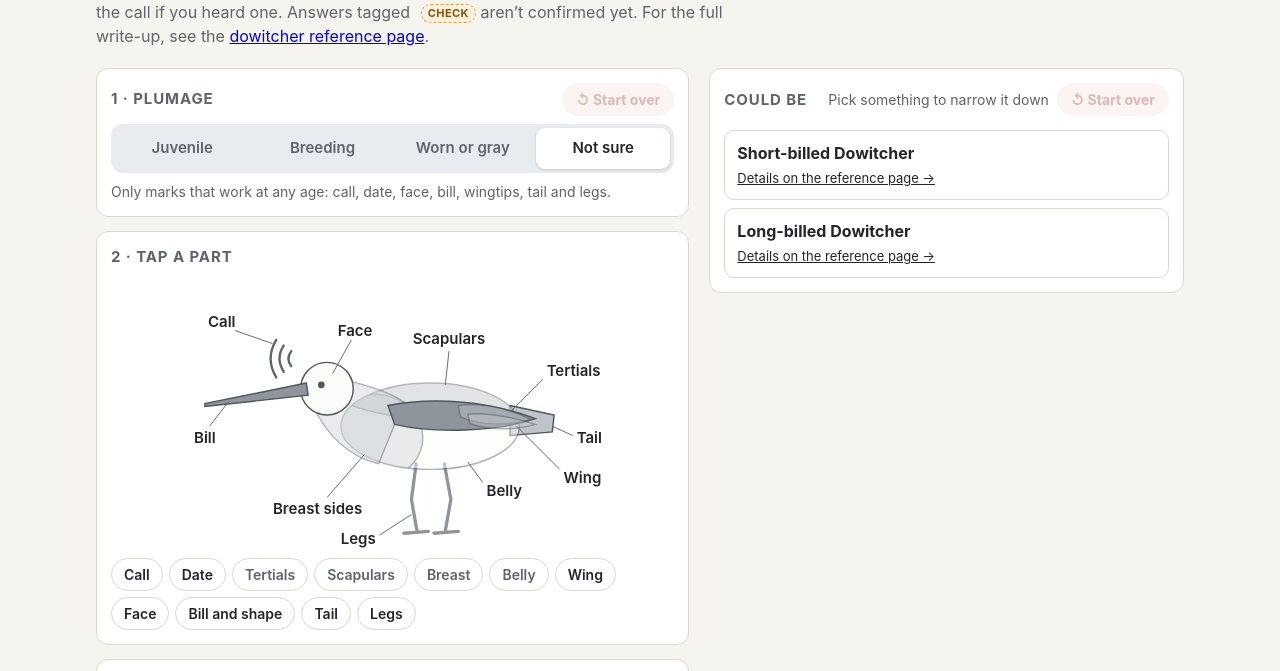
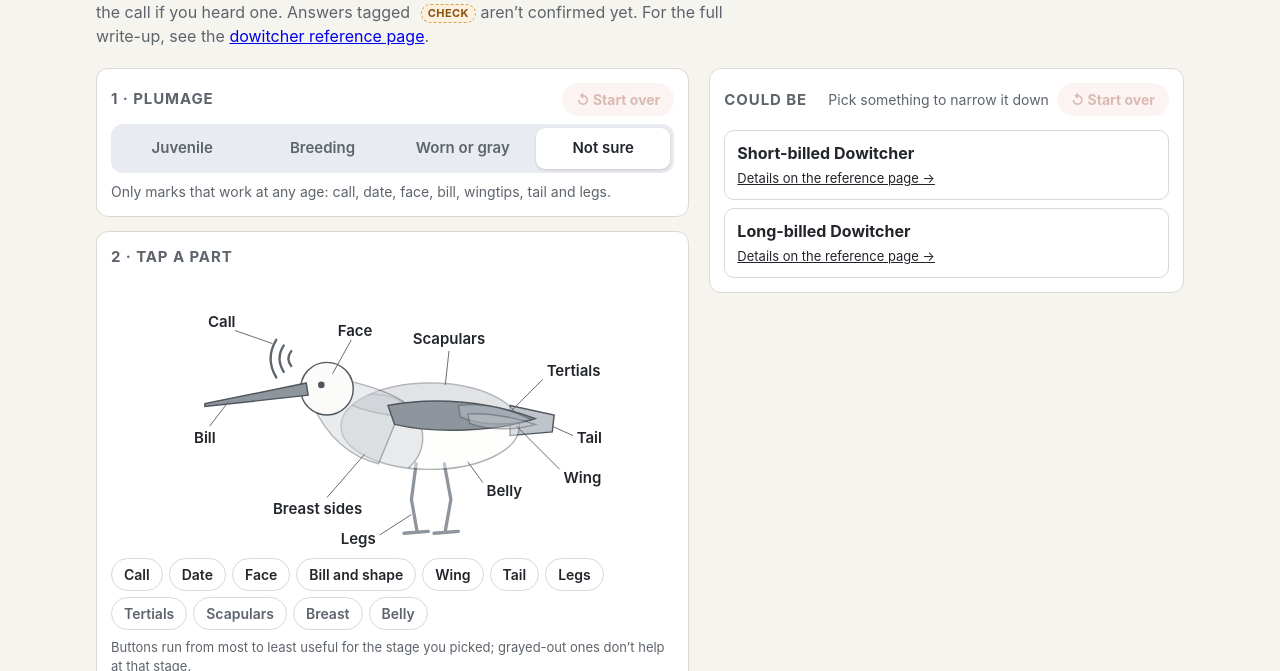
Before and after one commit to kevinripka-uiowa/bird-identify, a plain HTML site: page dowitchers-picker.html in a window 1280 px wide. Shown: the part 129-800 px from the top of the page. Drawn offline with Linux system fonts and the light colour scheme.

Commit message:
Order picker buttons by usefulness per stage
Stages can set their own button order, buttons that don't help at the
chosen stage move to the end, and a note under the buttons says so.
Per-stage orders for dowitchers, terns and ducks; underwing moved up
for small gulls.

Co-Authored-By: Claude Opus 5.5 <noreply@anthropic.com>

```diff
--- a/dowitchers-picker.html
+++ b/dowitchers-picker.html
@@ -310,10 +310,10 @@
   Picker({
     species: SPECIES,
     stages: [
-      { id: 'juv',    label: 'Juvenile',     name: 'Juvenile',          hint: 'Crisp, fresh, neatly patterned feathers, buffy or gray below with no orange. Mid-August to November.' },
-      { id: 'spring', label: 'Breeding',     name: 'Breeding adult',    hint: 'Fresh, bright orange below with crisp patterns. April–May.' },
-      { id: 'worn',   label: 'Worn or gray', name: 'Worn or gray adult', hint: 'Faded, patchy orange (July–Sept) or plain gray nonbreeding.' },
-      { id: 'unsure', label: 'Not sure',     name: 'Any plumage',       hint: 'Only marks that work at any age: call, date, face, bill, wingtips, tail and legs.' }
+      { id: 'juv',    label: 'Juvenile', qOrder: ['call', 'tertials', 'scapulars', 'wing', 'breast', 'face', 'date', 'bill', 'tail', 'legs'],     name: 'Juvenile',          hint: 'Crisp, fresh, neatly patterned feathers, buffy or gray below with no orange. Mid-August to November.' },
+      { id: 'spring', label: 'Breeding', qOrder: ['call', 'scapulars', 'belly', 'breast', 'wing', 'date', 'face', 'bill', 'tail', 'legs'],     name: 'Breeding adult',    hint: 'Fresh, bright orange below with crisp patterns. April–May.' },
+      { id: 'worn',   label: 'Worn or gray', qOrder: ['call', 'date', 'scapulars', 'breast', 'wing', 'face', 'bill', 'tail', 'legs'], name: 'Worn or gray adult', hint: 'Faded, patchy orange (July–Sept) or plain gray nonbreeding.' },
+      { id: 'unsure', label: 'Not sure', qOrder: ['call', 'date', 'face', 'bill', 'wing', 'tail', 'legs'],     name: 'Any plumage',       hint: 'Only marks that work at any age: call, date, face, bill, wingtips, tail and legs.' }
     ],
     defaultStage: 'unsure',
     partToQ: PART_TO_Q, qOrder: Q_ORDER, qNames: Q_NAMES,
--- a/picker.css
+++ b/picker.css
@@ -74,6 +74,7 @@
   .chipbtn[aria-pressed="true"] { border-color: var(--hi-line); box-shadow: 0 0 0 1px var(--hi-line) inset; background: var(--hi-soft); }
   .chipbtn.answered::after { content: " ✓"; color: var(--yes); }
   .chipbtn.na { color: var(--muted); }
+  .chipnote { color: var(--muted); font-size: 13px; margin: 8px 0 0; }
 
   /* Question panel */
   .q h3 { font-size: 18px; margin: 0 0 4px; }
--- a/picker.js
+++ b/picker.js
@@ -74,12 +74,24 @@
     svg.querySelectorAll('.label').forEach(function (l) { l.addEventListener('click', function () { openQ(l.dataset.q); }); });
 
     var chipRow = document.getElementById('partchips');
+    var chips = {};
     cfg.qOrder.forEach(function (q) {
       var b = el('button', 'chipbtn', cfg.qNames[q]);
       b.type = 'button'; b.dataset.q = q;
       b.addEventListener('click', function () { openQ(q); });
-      chipRow.appendChild(b);
+      chips[q] = b; chipRow.appendChild(b);
     });
+    var chipNote = el('p', 'chipnote', hasStages ? 'Buttons run from most to least useful for the stage you picked; grayed-out ones don’t help at that stage.' : 'Buttons run from most to least useful.');
+    chipRow.parentNode.insertBefore(chipNote, chipRow.nextSibling);
+    // Chips follow the stage's own order if it has one; parts that don't help at this stage go last
+    function orderChips() {
+      var st = hasStages ? stageObj() : null;
+      var order = (st && st.qOrder) || cfg.qOrder;
+      cfg.qOrder.forEach(function (q) { if (order.indexOf(q) === -1) order = order.concat(q); });
+      order.filter(function (q) { return groupsFor(q); })
+        .concat(order.filter(function (q) { return !groupsFor(q); }))
+        .forEach(function (q) { chipRow.appendChild(chips[q]); });
+    }
 
     // ---------- Stage buttons ----------
     var stageRow = document.getElementById('stages');
@@ -129,6 +141,7 @@
 
     // ---------- Rendering ----------
     function renderDiagram() {
+      orderChips();
       var painted = renderLooks();
       svg.querySelectorAll('[data-part]').forEach(function (p) {
         var q = qOfPart(p.dataset.part);
```
Also changed, not shown: ducks-picker.html (+3 -3 lines), small-gulls-picker.html (+1 -1 lines), terns-picker.html (+3 -3 lines).
